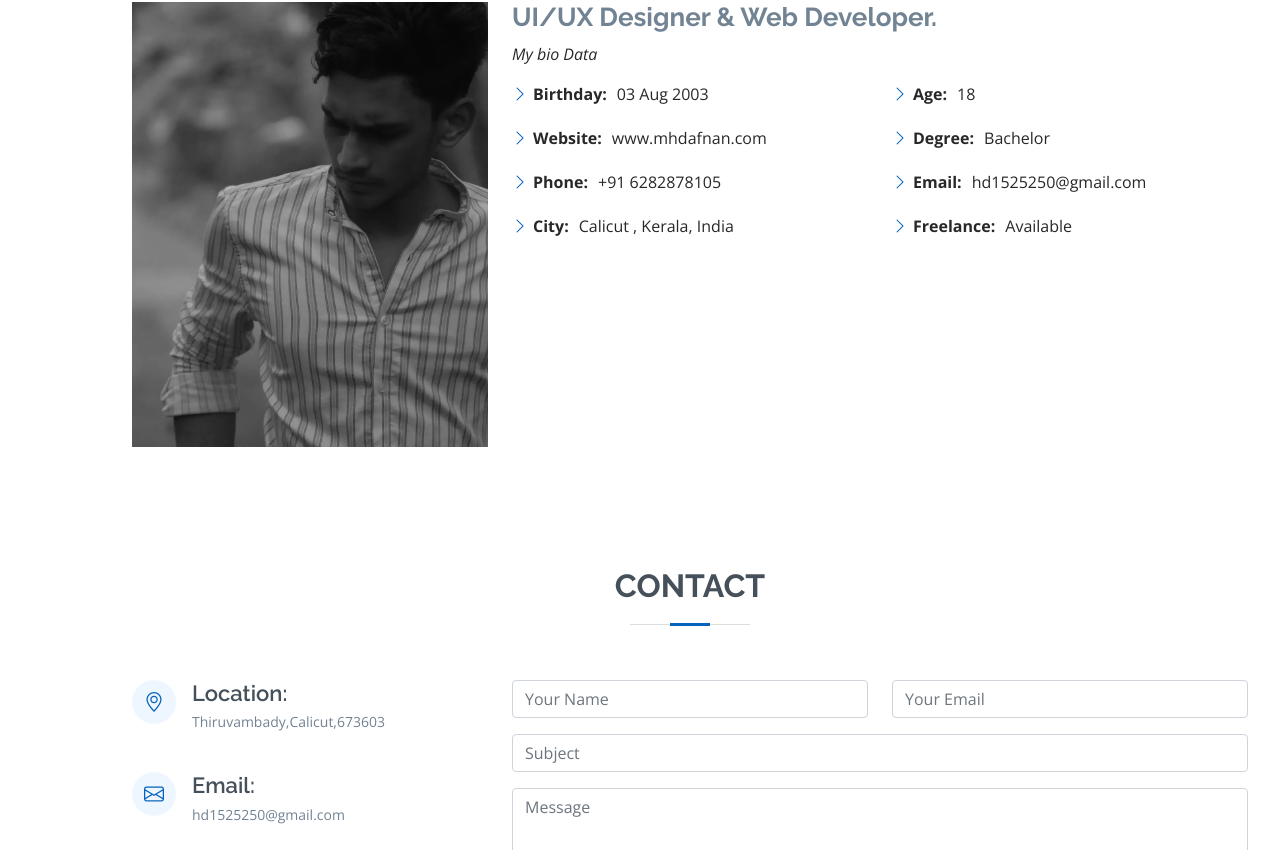
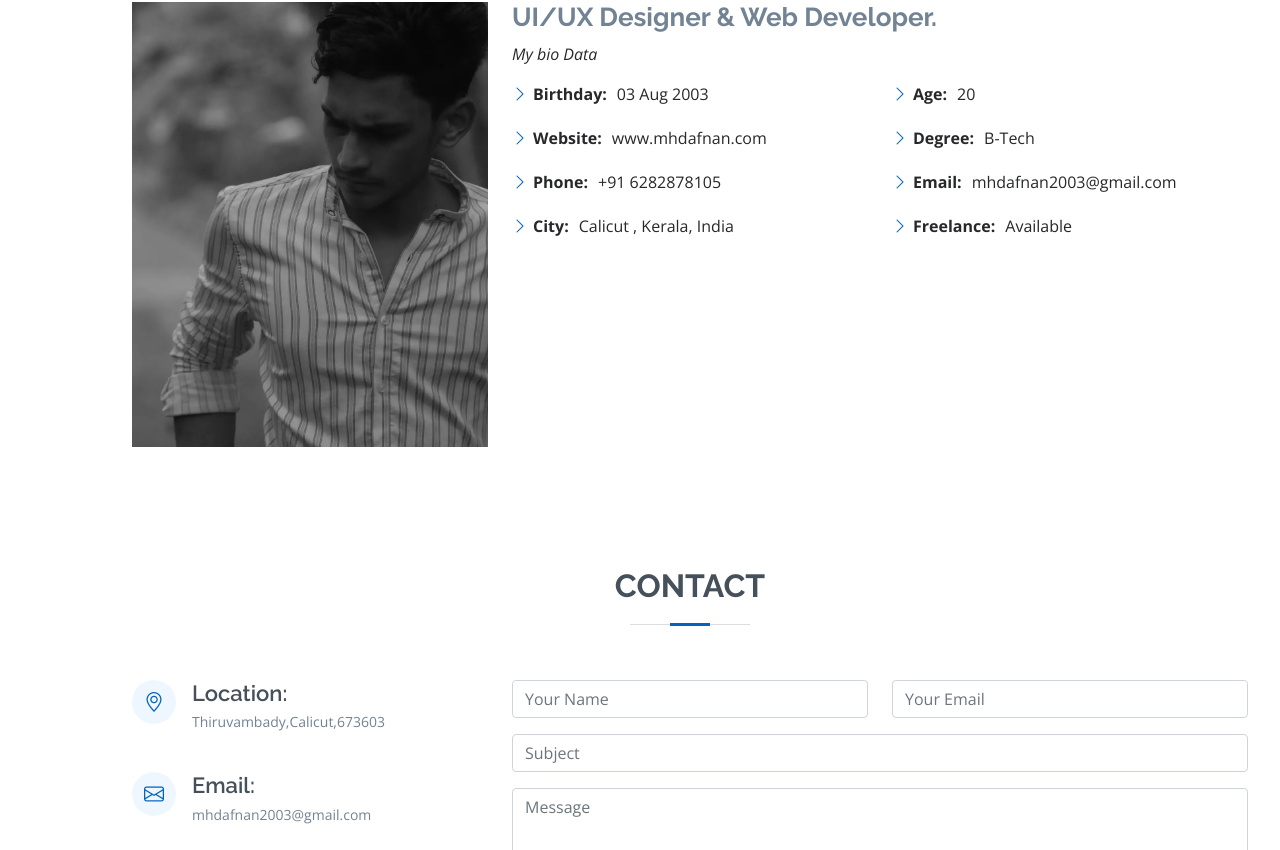
Before and after one commit to Mhdafnan/My-Profile, a plain HTML site: page index.html in a window 1280 px wide. Shown: the part 990-1840 px from the top of the page. Drawn offline with nearby package versions, Linux system fonts and the light colour scheme.

Commit message:
Update index.html

```diff
--- a/index.html
+++ b/index.html
@@ -105,9 +105,9 @@
               </div>
               <div class="col-lg-6">
                 <ul>
-                  <li><i class="bi bi-chevron-right"></i> <strong>Age:</strong> <span>18</span></li>
-                  <li><i class="bi bi-chevron-right"></i> <strong>Degree:</strong> <span>Bachelor</span></li>
-                  <li><i class="bi bi-chevron-right"></i> <strong>Email:</strong> <span>hd1525250@gmail.com</span>
+                  <li><i class="bi bi-chevron-right"></i> <strong>Age:</strong> <span>20</span></li>
+                  <li><i class="bi bi-chevron-right"></i> <strong>Degree:</strong> <span>B-Tech</span></li>
+                  <li><i class="bi bi-chevron-right"></i> <strong>Email:</strong> <span>mhdafnan2003@gmail.com</span>
                   </li>
                   <li><i class="bi bi-chevron-right"></i> <strong>Freelance:</strong> <span>Available</span></li>
                 </ul>
@@ -149,7 +149,7 @@
               <div class="email">
                 <i class="bi bi-envelope"></i>
                 <h4>Email:</h4>
-                <p>hd1525250@gmail.com</p>
+                <p>mhdafnan2003@gmail.com</p>
               </div>
 
               <div class="phone">
```
